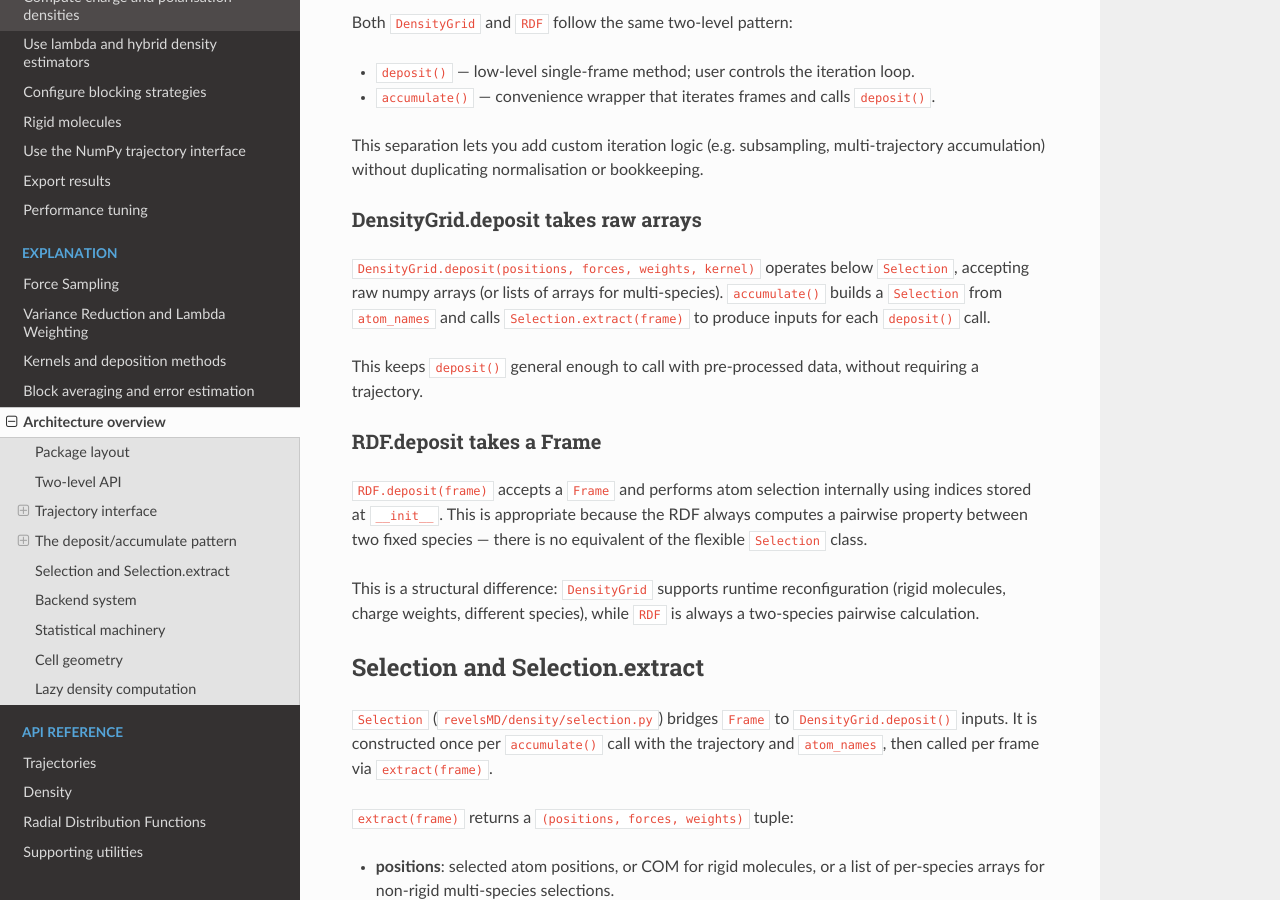
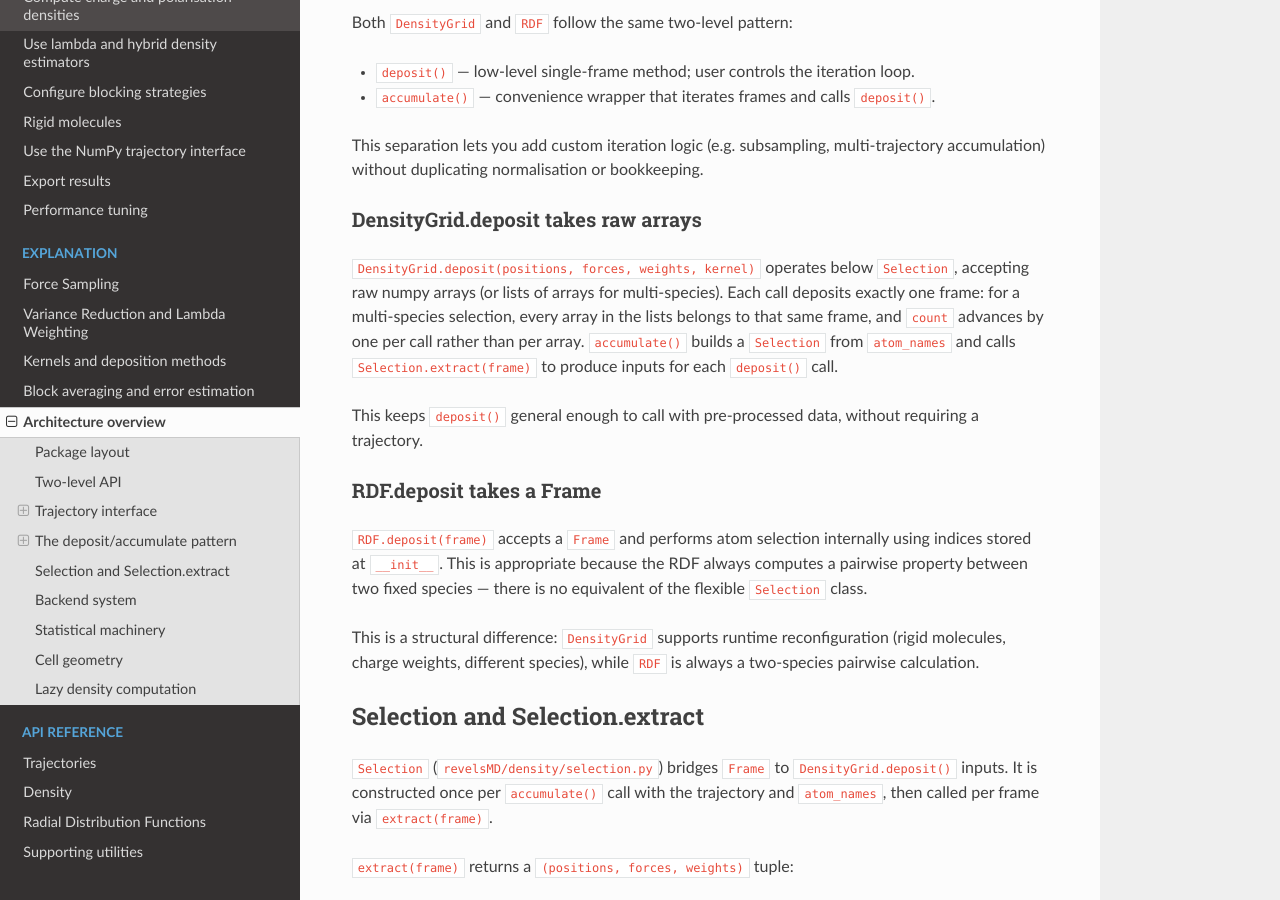
Before and after one commit to user200000/revelsmd, a Sphinx documentation site: the page built from docs/source/explanation/architecture.md, in a window 1280 px wide and 900 px high, scrolled down 1760 px. Built offline with Sphinx 7.4.7 and the Read the Docs theme 3.1.0, drawn with Linux system fonts in a browser that asks for light colours.

Commit message:
State the one-frame-per-call deposit contract

```diff
--- a/docs/source/explanation/architecture.md
+++ b/docs/source/explanation/architecture.md
@@ -92,8 +92,11 @@ multi-trajectory accumulation) without duplicating normalisation or bookkeeping.
 
 `DensityGrid.deposit(positions, forces, weights, kernel)` operates below
 `Selection`, accepting raw numpy arrays (or lists of arrays for multi-species).
-`accumulate()` builds a `Selection` from `atom_names` and calls
-`Selection.extract(frame)` to produce inputs for each `deposit()` call.
+Each call deposits exactly one frame: for a multi-species selection, every
+array in the lists belongs to that same frame, and `count` advances by one
+per call rather than per array. `accumulate()` builds a `Selection` from
+`atom_names` and calls `Selection.extract(frame)` to produce inputs for each
+`deposit()` call.
 
 This keeps `deposit()` general enough to call with pre-processed data, without
 requiring a trajectory.
```
Also changed, not shown: docs/source/how-to/numpy-interface.md (+4 -1 lines).
